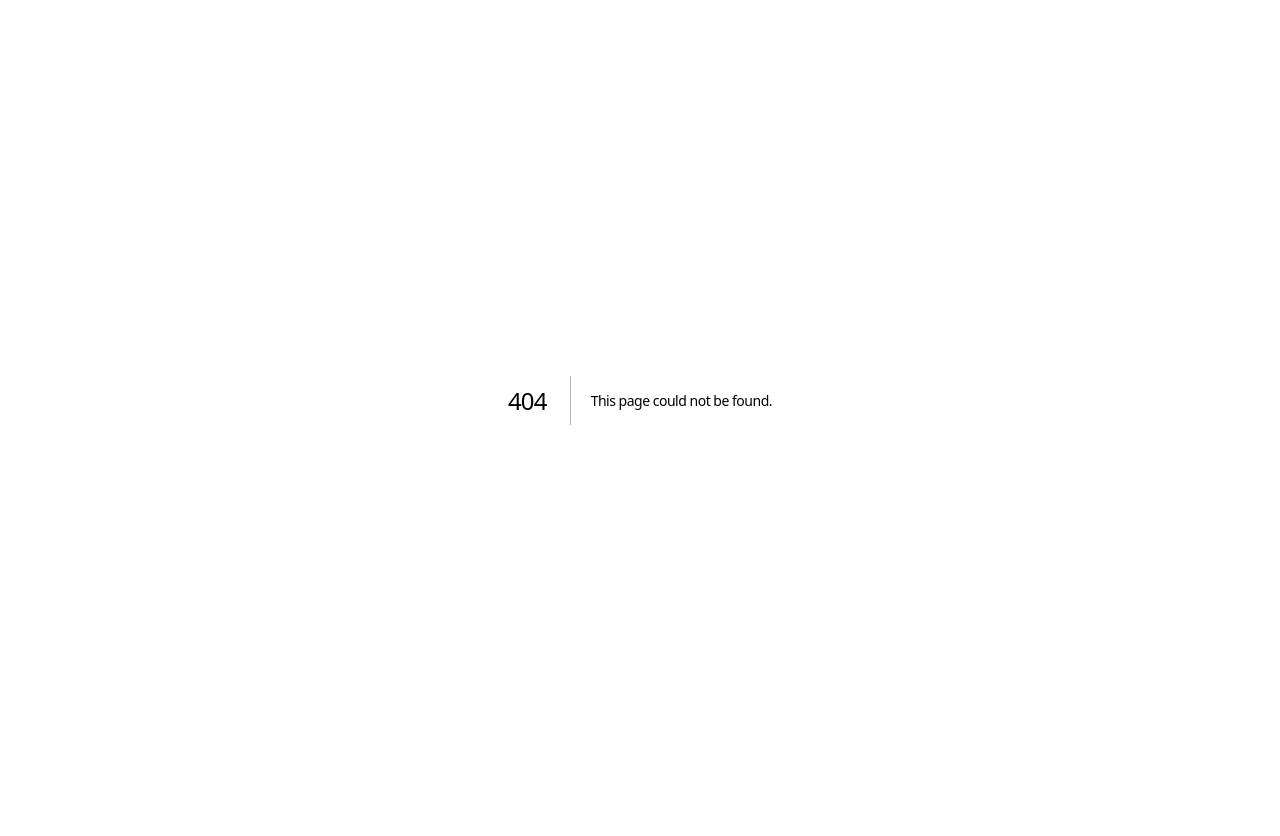
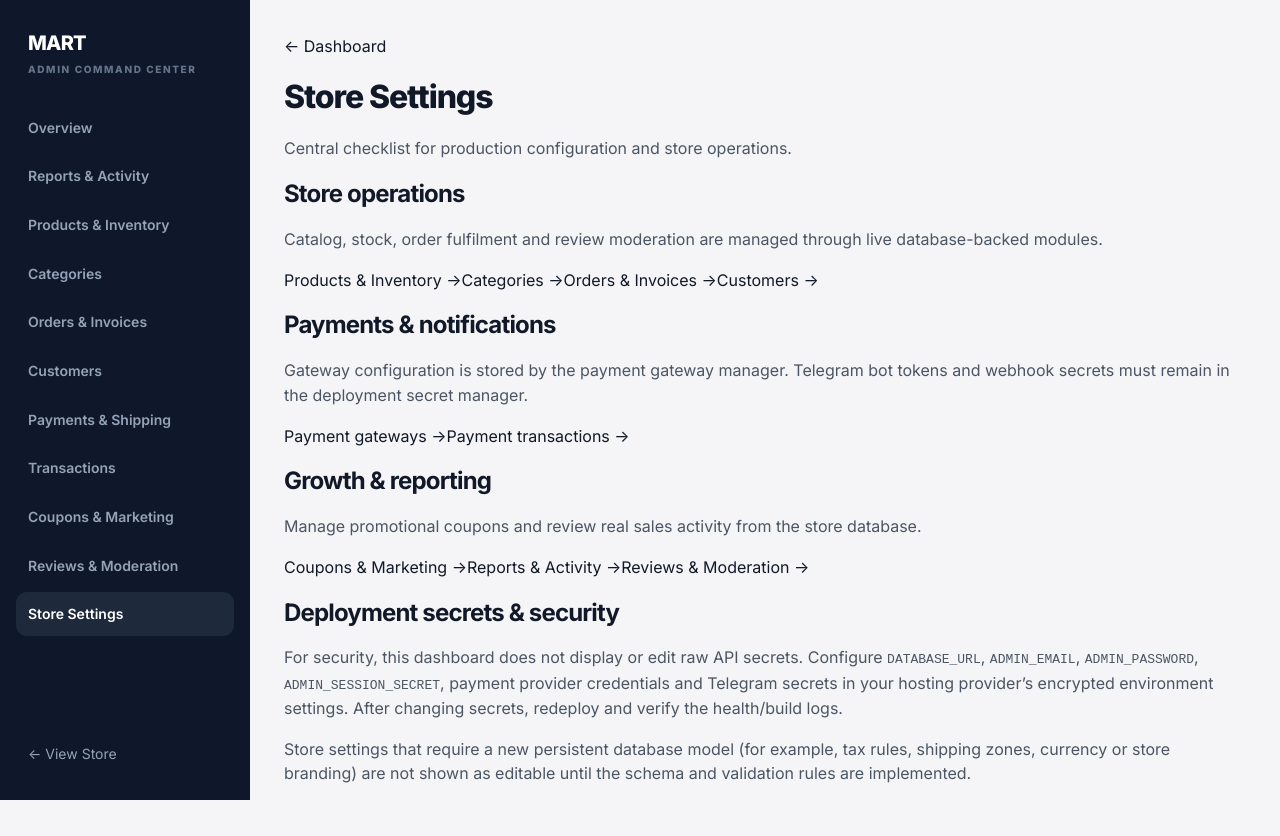
Before and after one commit to asmasud500/E-commerce-, a Next.js app: page /admin/settings in a window 1280 px wide. Before the commit this address had no page. Before the commit the page ends 800 px from the top, so only its background shows below. Built offline with nearby package versions, Linux system fonts and the light colour scheme.

Commit message:
Add central store settings and secure deployment checklist

```diff
--- /dev/null
+++ b/app/admin/settings/page.tsx
@@ -0,0 +1,9 @@
+import Link from "next/link";
+import AdminSidebar from "@/components/AdminSidebar";
+
+const sections=[
+ {title:"Store operations",description:"Catalog, stock, order fulfilment and review moderation are managed through live database-backed modules.",links:[["Products & Inventory","/admin/products"],["Categories","/admin/categories"],["Orders & Invoices","/admin/orders"],["Customers","/admin/customers"]]},
+ {title:"Payments & notifications",description:"Gateway configuration is stored by the payment gateway manager. Telegram bot tokens and webhook secrets must remain in the deployment secret manager.",links:[["Payment gateways","/admin/payment-gateways"],["Payment transactions","/admin/payment-transactions"]]},
+ {title:"Growth & reporting",description:"Manage promotional coupons and review real sales activity from the store database.",links:[["Coupons & Marketing","/admin/coupons"],["Reports & Activity","/admin/reports"],["Reviews & Moderation","/admin/reviews"]]}
+];
+export default function StoreSettingsPage(){return <div className="admin-layout"><AdminSidebar/><main className="admin-content"><Link href="/admin">← Dashboard</Link><h1>Store Settings</h1><p>Central checklist for production configuration and store operations.</p><div className="admin-settings-grid">{sections.map(s=><section className="admin-settings-card" key={s.title}><h2>{s.title}</h2><p>{s.description}</p><div>{s.links.map(([label,href])=><Link href={href} key={href}>{label} <span>→</span></Link>)}</div></section>)}</div><section className="admin-settings-note"><h2>Deployment secrets & security</h2><p>For security, this dashboard does not display or edit raw API secrets. Configure <code>DATABASE_URL</code>, <code>ADMIN_EMAIL</code>, <code>ADMIN_PASSWORD</code>, <code>ADMIN_SESSION_SECRET</code>, payment provider credentials and Telegram secrets in your hosting provider’s encrypted environment settings. After changing secrets, redeploy and verify the health/build logs.</p><p>Store settings that require a new persistent database model (for example, tax rules, shipping zones, currency or store branding) are not shown as editable until the schema and validation rules are implemented.</p></section></main></div>}
```
